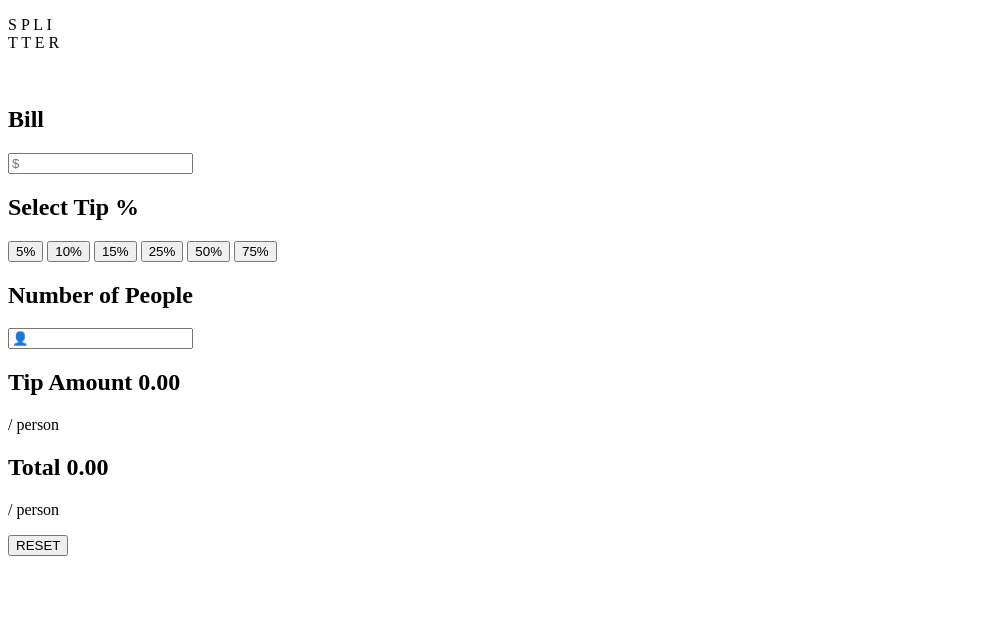
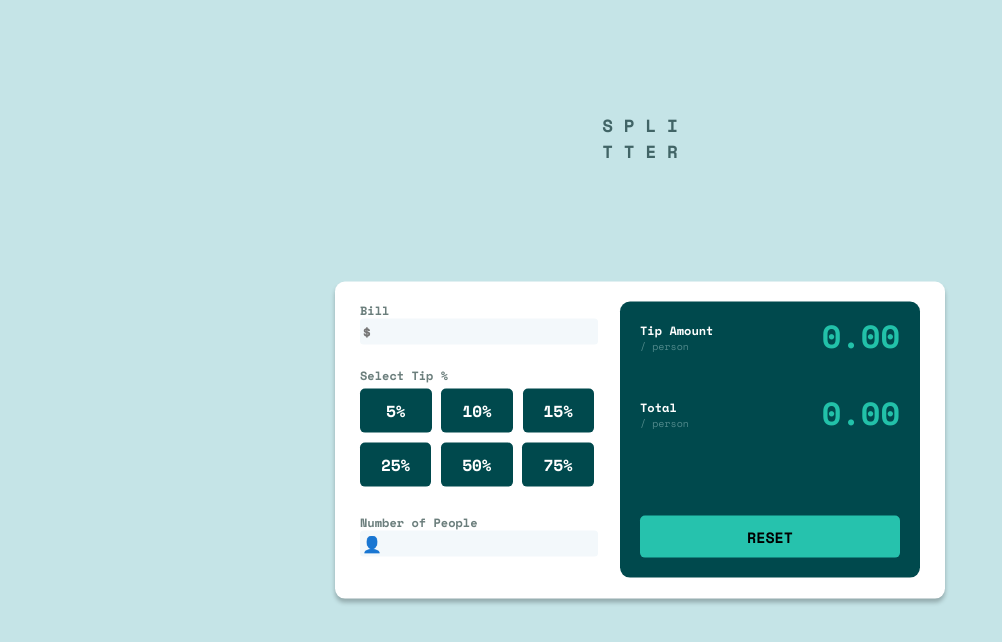
Before and after one commit to huynguyenbao98/bill-splitter, a plain HTML site: page index.html in a window 1280 px wide. Shown: the whole page, without its empty margins (0-1002 px from the left). Drawn offline with nearby package versions, Linux system fonts and the light colour scheme; files that its build step writes are made by us from their sources.

Commit message:
add commit

```diff
--- a/index.html
+++ b/index.html
@@ -4,7 +4,7 @@
   <meta charset="UTF-8">
   <meta name="viewport" content="width=device-width, initial-scale=1.0">
   <script src="App/js/jquery-3.6.0.min.js"></script>
-  <link rel="stylesheet" type="text/css" href="/bill-splitter//App/css/style.css">
+  <link rel="stylesheet" type="text/css" href="/bill-splitter/App/css/style.css">
   <link rel="icon" type="image/png" sizes="32x32" href="./images/favicon-32x32.png">
   <link rel="preconnect" href="https://fonts.googleapis.com">
   <link rel="preconnect" href="https://fonts.gstatic.com" crossorigin>
```
